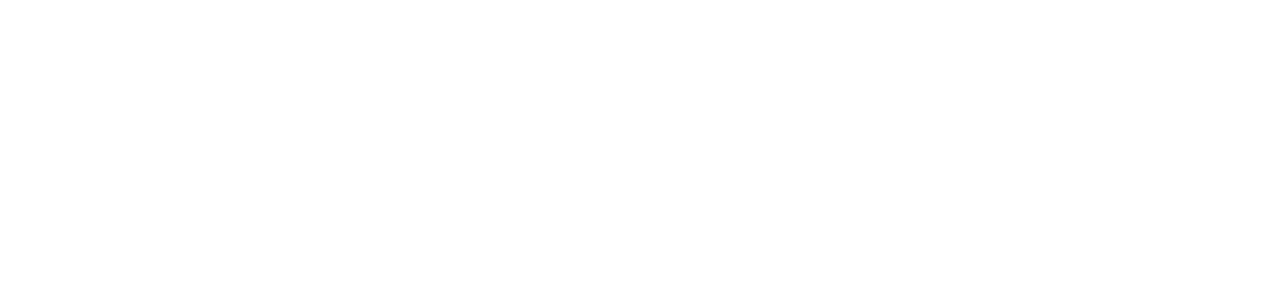
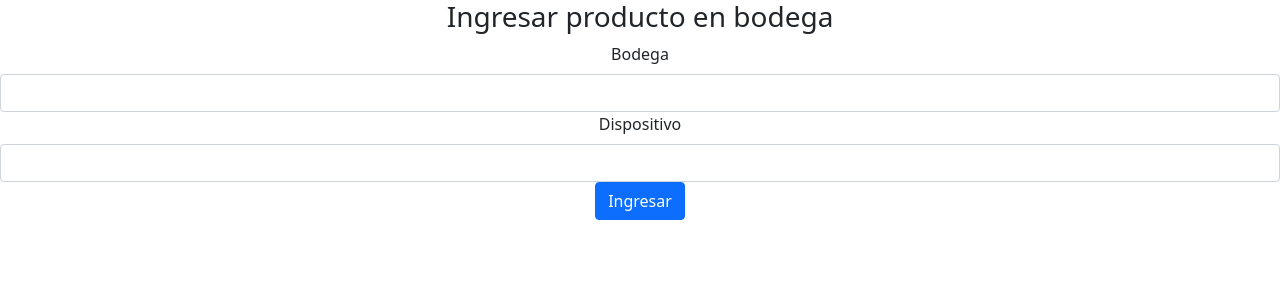
Before and after one commit to AllanDeuz/DispositivosEnBodega, a React (Create React App) app in the folder Client/: page /ingresar in a window 1280 px wide. Before the commit this address had no page. Shown: the top 300 px of the page. Built offline with nearby package versions, Linux system fonts and the light colour scheme.

Commit message:
Se muestra en los dispositivos en bodega (id, nombre, marca, modelo, bodega)

```diff
--- a/Client/package.json
+++ b/Client/package.json
@@ -11,7 +11,8 @@
     "react": "^18.1.0",
     "react-dom": "^18.1.0",
     "react-router-dom": "^6.3.0",
-    "react-scripts": "5.0.1",
+    "react-scripts": "^5.0.1",
+    "react-select": "^5.3.2",
     "web-vitals": "^2.1.4"
   },
   "scripts": {
--- a/Client/src/App.js
+++ b/Client/src/App.js
@@ -2,7 +2,7 @@ import './App.css';
 import {BrowserRouter, Routes, Route} from 'react-router-dom';
 
 import DispositivosEnBodega from './components/DispositivosEnBodega';
-import AgregarDispositivo from './components/AgregarDispositivo';
+import IngresarDispositivo from './components/IngresarDispositivo';
 
 function App() {
   return (
@@ -10,7 +10,7 @@ function App() {
       <BrowserRouter>
         <Routes>
           <Route path="/" element={<DispositivosEnBodega />} />
-          <Route path="/create" element={<AgregarDispositivo />} />
+          <Route path="/ingresar" element={<IngresarDispositivo />} />
         </Routes>
       </BrowserRouter>
     </div>
--- a/Client/src/components/DispositivosEnBodega.jsx
+++ b/Client/src/components/DispositivosEnBodega.jsx
@@ -2,10 +2,6 @@ import React, {useEffect, useState} from 'react'
 import axios from 'axios'
 
 import {Link} from 'react-router-dom'
-
-import EnBodega from './EnBodega'
-import VerDispositivos from './VerDispositivos'
-
 
 const endpoint = 'http://localhost:8000/api'
 
@@ -18,7 +14,7 @@ const DispositivosEnBodega = () => {
     }, [])
 
     const getAllDispositivosEnBodega = async () => {
-        const response = await axios.get(`${endpoint}/enbodegas`)
+        const response = await axios.get(`${endpoint}/verbodegas`)
         setDispositivosEnBodega(response.data)
     }
 
@@ -30,33 +26,32 @@ const DispositivosEnBodega = () => {
     return (
         <div>
             <div className='d-grid gap-2'>
-            <Link to="/create" className="btn btn-success btn-lg mt-2 mb-2 text-white">Create</Link>
+                <Link to="/ingresar" className="btn btn-success btn-lg mt-2 mb-2 text-white">Ingresar Dispositivo</Link>
             </div>
 
             <table className='table table-striped'>
 
                 <thead className='bg-primary text-white'>
                     <tr>
-                    <th>Bodega</th>
-                    <th>Dispositivo</th>
+                        <th>ID Dispositivo</th>
                         <th>Nombre</th>
                         <th>Marca</th>
                         <th>Modelo</th>
+                        <th>Bodega</th>
                         <th>Accion</th>
                     </tr>
                 </thead>
 
                 <tbody>
-
-                {dispositivosEnBodega.map( (dispositivosEnBodega) => (
-                    <tr key={dispositivosEnBodega.id}>
-                        <td>{dispositivosEnBodega.bodega_id}</td>
-                        <td>{dispositivosEnBodega.dispositivo_id}</td>
-                        <td></td>
-                        <td></td>
+                    {dispositivosEnBodega.map(dispositivo => (
+                        <tr key={dispositivo.id}>
+                            <td>{dispositivo.dispositivo_id}</td>
+                            <td>{dispositivo.nombre}</td>
+                            <td>{dispositivo.marca}</td>
+                            <td>{dispositivo.modelo}</td>
+                            <td>{dispositivo.bodega_id}</td>
                             <td>
-                            <Link to={`/edit/${dispositivosEnBodega.id}`} className="btn btn-warning">Edit</Link>
-                            <button onClick={() => deleteDispositivoEnBodega(dispositivosEnBodega.id)} className="btn btn-danger">Delete</button>
+                                <button onClick={() => deleteDispositivoEnBodega(dispositivo.id)} className="btn btn-danger">Eliminar</button>
                             </td>
                         </tr>
                     ))}
--- a/Client/src/components/EnBodega.jsx
+++ b/Client/src/components/EnBodega.jsx
@@ -7,6 +7,7 @@ const endpoint = 'http://localhost:8000/api'
 
 const EnBodega = () => {
   const [dispositivosEnBodega, setDispositivosEnBodega] = useState([])
+
   useEffect(() => {
     getAllDispositivosEnBodega()
   }, [])
@@ -19,7 +20,7 @@ const EnBodega = () => {
   const deleteDispositivoEnBodega = async (id) => {
     await axios.delete(`${endpoint}/enbodega/${id}`)
     getAllDispositivosEnBodega()
-}
+  }
 
   return (
     <div>
--- /dev/null
+++ b/Client/src/components/IngresarDispositivo.jsx
@@ -0,0 +1,51 @@
+import React, {useState} from 'react'
+import axios from 'axios'
+
+import {useNavigate} from 'react-router-dom'
+const endpoint = 'http://localhost:8000/api'
+
+const IngresarDispositivo = () => {
+
+
+    const [bodega_id, setBodega_id] = useState([])
+    const [dispositivo_id, setDispositivo_id] = useState([])
+    const navigate = useNavigate()
+    const ingresoEnBodega = async (e) => {
+        e.preventDefault()
+        await axios.post(`${endpoint}/enbodega`, {
+            bodega_id: bodega_id,
+            dispositivo_id: dispositivo_id
+        })
+        navigate('/')
+    }
+
+    return (
+        <div>
+            <h3>Ingresar producto en bodega</h3>
+            <form onSubmit={ingresoEnBodega}>
+                <div className="form-group">
+
+                    <label className='form-label'>Bodega</label>
+
+                    <input
+                        value={bodega_id}
+                        onChange={(e) => setBodega_id(e.target.value)}
+                        type="number"
+                        className="form-control"
+                    />
+                    <label className='form-label'>Dispositivo</label>
+                    <input
+                        value={dispositivo_id}
+                        onChange={(e) => setDispositivo_id(e.target.value)}
+                        type="number"
+                        className="form-control"
+                    />
+                </div>
+                <button type="submit" className="btn btn-primary">Ingresar</button>
+            </form>
+
+        </div>
+    )
+}
+
+export default IngresarDispositivo
```
Also changed, not shown: 1 other file (tests, documents, lock files or other folders). Lines whose indentation alone changed are shown as unchanged.
